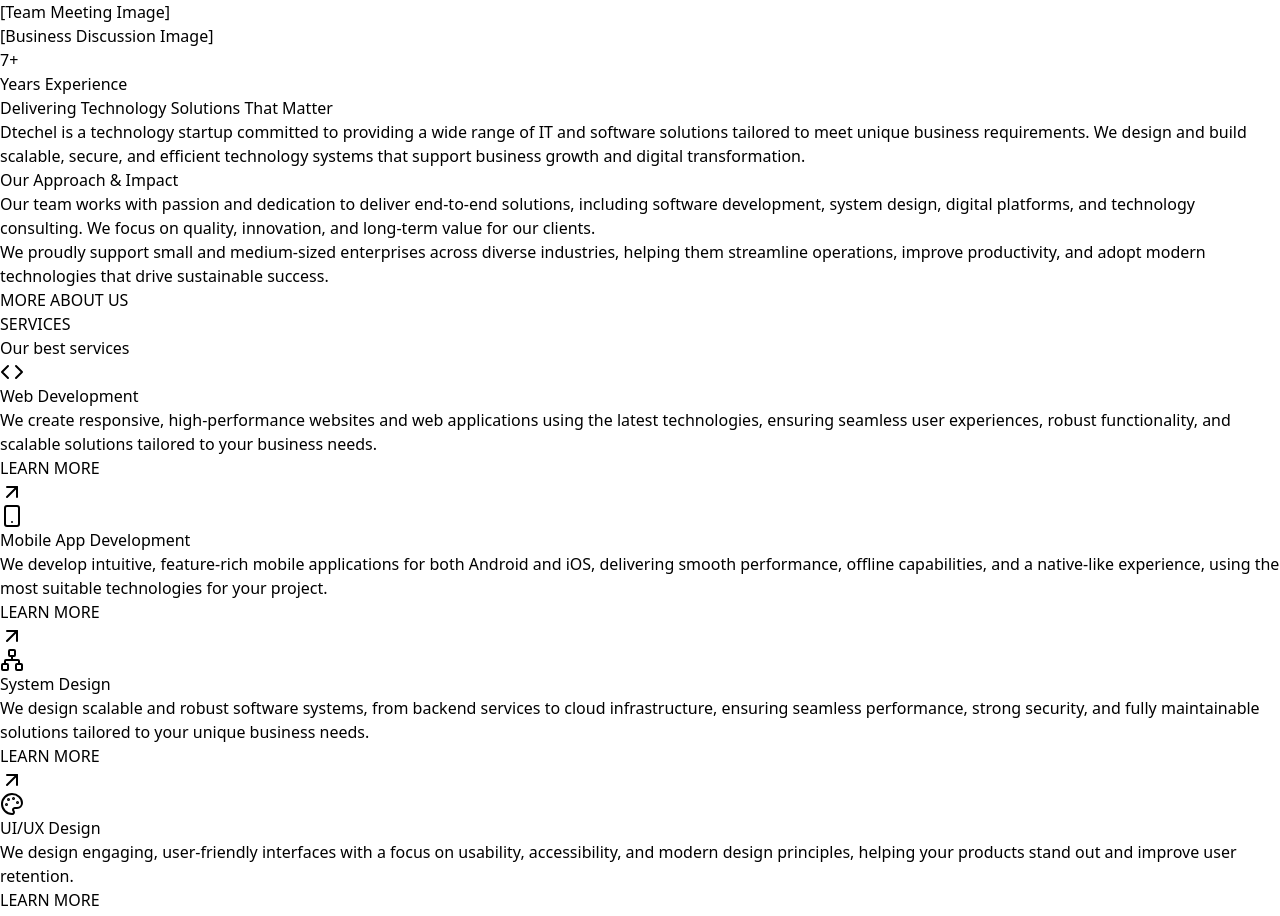
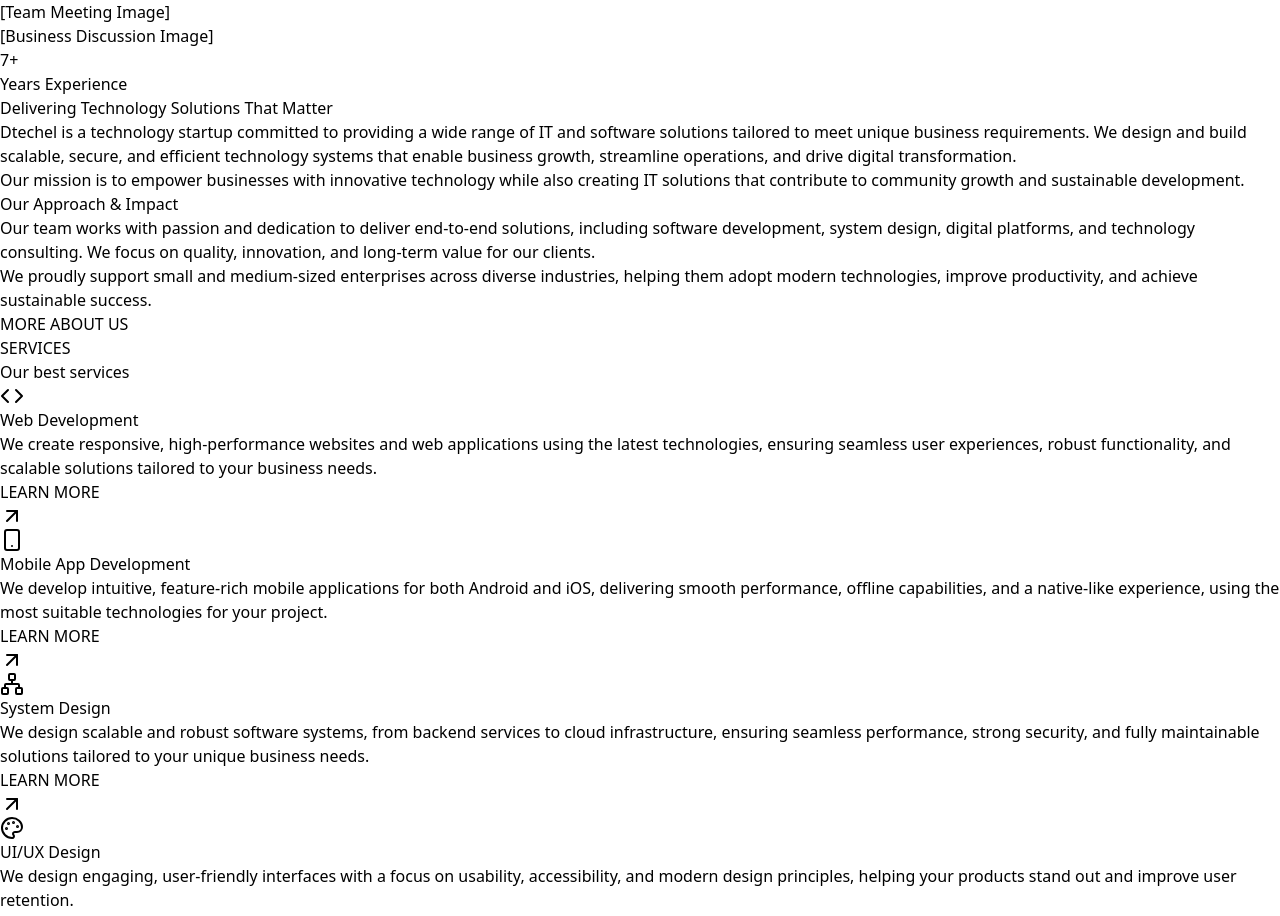
Before and after one commit to elisate/dtechel, a React (Vite) app: page / in a window 1280 px wide. Shown: the part 2102-3018 px from the top of the page. Built offline with nearby package versions, Linux system fonts and the light colour scheme.

Commit message:
fix some changes

```diff
--- a/src/LandingPageComponents/About.tsx
+++ b/src/LandingPageComponents/About.tsx
@@ -52,10 +52,13 @@ function About() {
           {/* First Feature */}
           <div>
             <h2 className="text-2xl md:text-3xl font-normal text-gray-900 mb-4">
-              Delivering Technology Solutions That Matter
+         Delivering Technology Solutions That Matter
             </h2>
+            <p className="text-gray-500 text-sm md:text-base leading-relaxed mb-2">
+            Dtechel is a technology startup committed to providing a wide range of IT and software solutions tailored to meet unique business requirements. We design and build scalable, secure, and efficient technology systems that enable business growth, streamline operations, and drive digital transformation.
+            </p>
             <p className="text-gray-500 text-sm md:text-base leading-relaxed">
-              Dtechel is a technology startup committed to providing a wide range of IT and software solutions tailored to meet unique business requirements. We design and build scalable, secure, and efficient technology systems that support business growth and digital transformation.
+        Our mission is to empower businesses with innovative technology while also creating IT solutions that contribute to community growth and sustainable development.
             </p>
           </div>
 
@@ -65,9 +68,9 @@ function About() {
              Our Approach & Impact
             </h2>
             <p className="text-gray-500 text-sm md:text-base leading-relaxed">
-              Our team works with passion and dedication to deliver end-to-end solutions, including software development, system design, digital platforms, and technology consulting. We focus on quality, innovation, and long-term value for our clients.<br />
+          Our team works with passion and dedication to deliver end-to-end solutions, including software development, system design, digital platforms, and technology consulting. We focus on quality, innovation, and long-term value for our clients.<br />
 
-              We proudly support small and medium-sized enterprises across diverse industries, helping them streamline operations, improve productivity, and adopt modern technologies that drive sustainable success.
+            We proudly support small and medium-sized enterprises across diverse industries, helping them adopt modern technologies, improve productivity, and achieve sustainable success.
             </p>
           </div>
 
```
